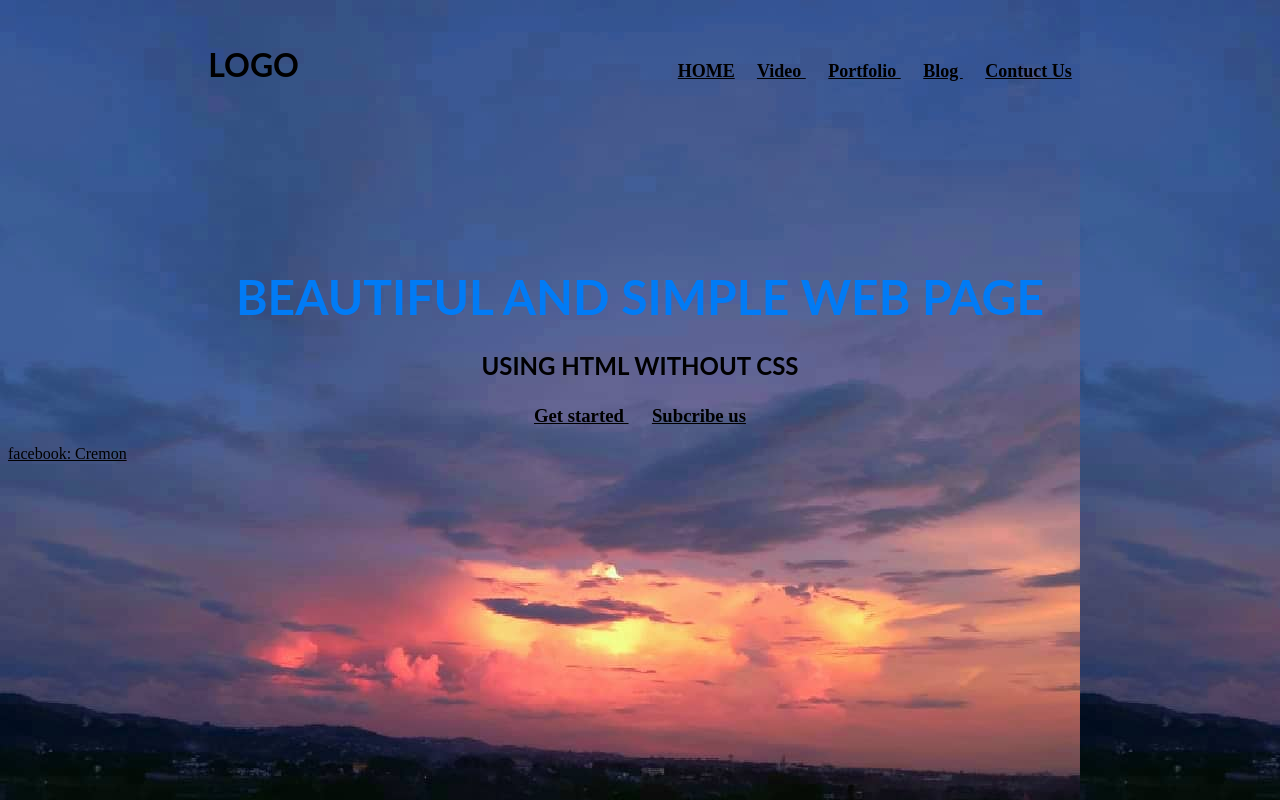
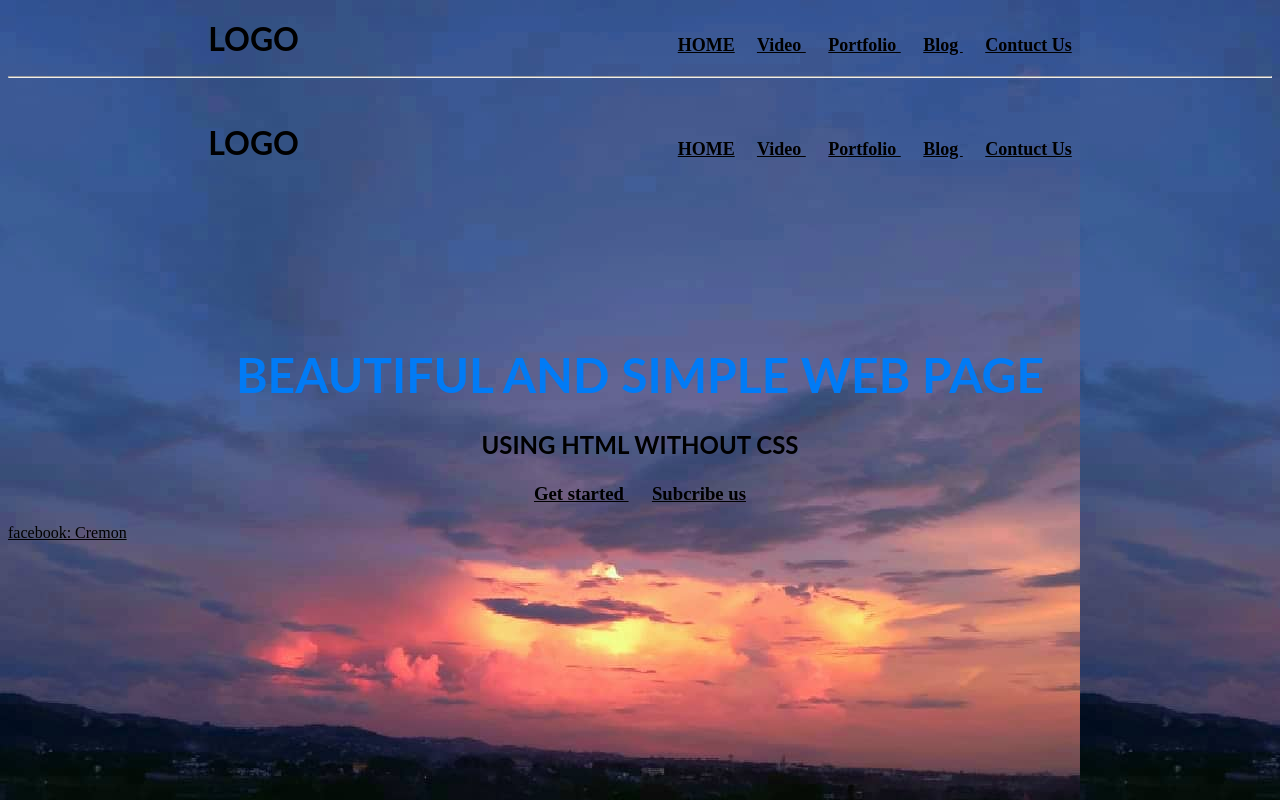
Before and after one commit to Cremon2/Hello, a plain HTML site: page survey.html in a window 1280 px wide. Drawn offline with Linux system fonts and the light colour scheme.

Commit message:
Update survey.html

```diff
--- a/survey.html
+++ b/survey.html
@@ -4,6 +4,24 @@
 			<meta charset="utf-8">
 			<title> Page </title>
 			</head>
+			<header>
+				<h3 align="center">
+					<font face="lato" size="6">LOGO</font>
+					&nbsp;&nbsp;&nbsp;&nbsp;&nbsp;&nbsp;&nbsp;&nbsp;&nbsp;&nbsp;&nbsp;&nbsp;&nbsp;&nbsp;&nbsp;&nbsp;&nbsp;&nbsp;&nbsp;
+					&nbsp;&nbsp;&nbsp;&nbsp;&nbsp;&nbsp;&nbsp;&nbsp;&nbsp;&nbsp;&nbsp;&nbsp;&nbsp;&nbsp;&nbsp;&nbsp;&nbsp;&nbsp;&nbsp;
+					&nbsp;&nbsp;&nbsp;&nbsp;&nbsp;&nbsp;&nbsp;&nbsp;&nbsp;&nbsp;&nbsp;&nbsp;&nbsp;&nbsp;&nbsp;&nbsp;&nbsp;&nbsp;&nbsp;
+					&nbsp;&nbsp;&nbsp;&nbsp;&nbsp;&nbsp;&nbsp;&nbsp;&nbsp;&nbsp;&nbsp;&nbsp;&nbsp;&nbsp;&nbsp;&nbsp;&nbsp;&nbsp;&nbsp;
+					<font face="chinzel" size="4">
+						<a href="survey.html"> HOME</a>&nbsp;&nbsp;&nbsp;&nbsp;
+						<a href="Mywork.html"> Video </a>&nbsp;&nbsp;&nbsp;&nbsp;
+						<a href="AboutMe.html"> Portfolio </a>&nbsp;&nbsp;&nbsp;&nbsp;
+						<a href="#"> Blog </a>&nbsp;&nbsp;&nbsp;&nbsp;
+						<a href="#"> Contuct Us</a>
+						</font>
+
+					</h3>
+		</header>
+		<hr />
 			<body background="BG.jpg" link="#000" alink="017bf5" vlink="#000" >
 				<br />
 				<h3 align="center">
```
